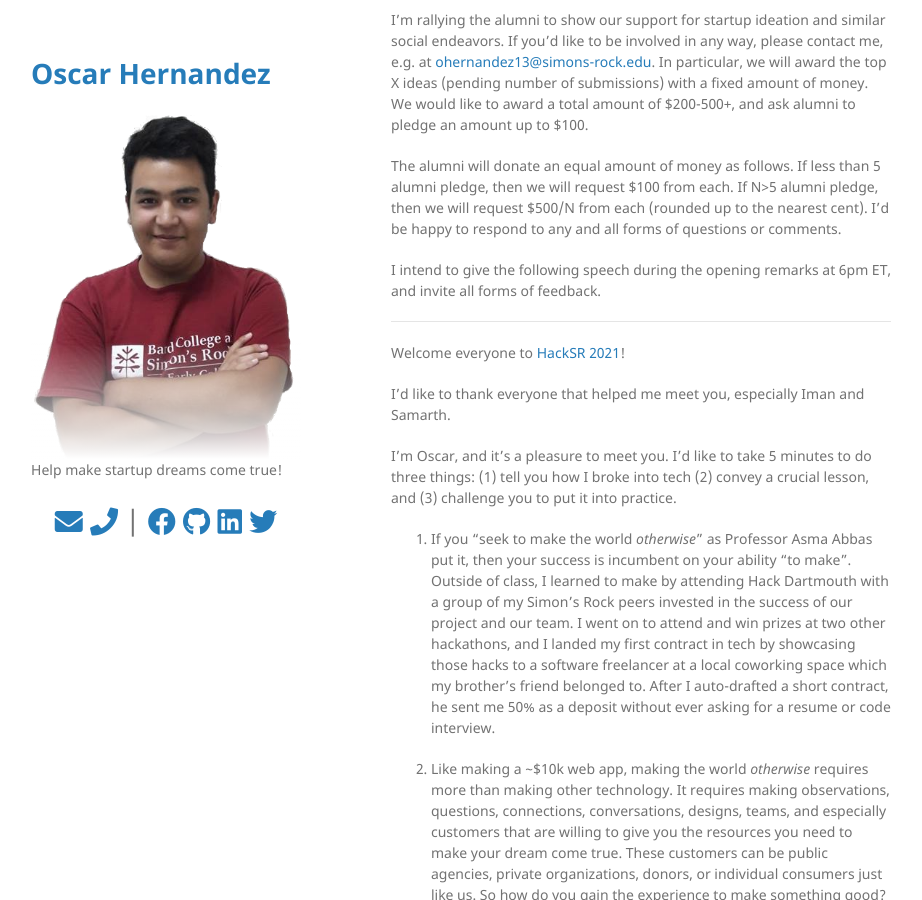
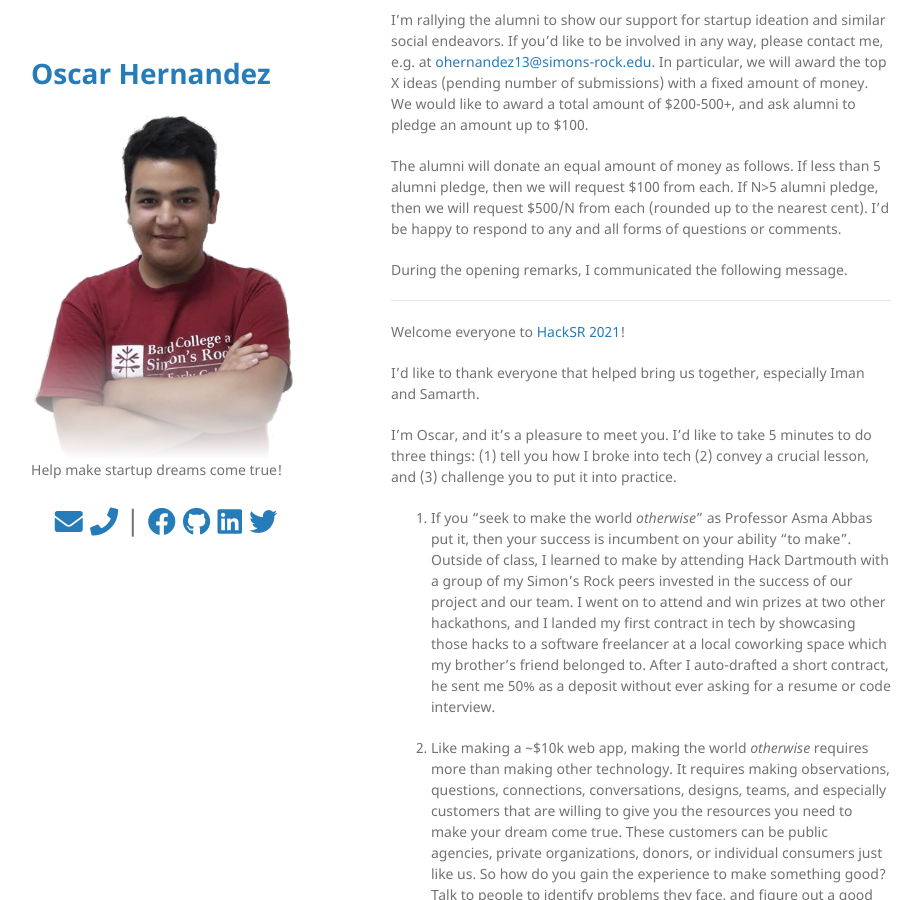
Before and after one commit to mathemonads/mathemonads.github.io, a Jekyll site: the page built from blog/hacksr.md, in a window 1280 px wide and 900 px high, scrolled down 382 px. Shown: the whole window, without its empty margins (179-1101 px from the left). Built offline with Jekyll 4.4.1, drawn with Linux system fonts in a browser that asks for light colours; nearby versions of some CDN libraries.

Commit message:
Update hacksr.md

```diff
--- a/blog/hacksr.md
+++ b/blog/hacksr.md
@@ -17,13 +17,13 @@ I'm rallying the alumni to show our support for startup ideation and similar soc
 
 The alumni will donate an equal amount of money as follows. If less than 5 alumni pledge, then we will request $100 from each. If N>5 alumni pledge, then we will request $500/N from each (rounded up to the nearest cent). I'd be happy to respond to any and all forms of questions or comments.
 
-I intend to give the following speech during the opening remarks at 6pm ET, and invite all forms of feedback.
+During the opening remarks, I communicated the following message.
 
 ---
 
 Welcome everyone to [HackSR 2021](https://sites.google.com/simons-rock.edu/hacksr "HackSR")!
 
-I'd like to thank everyone that helped me meet you, especially Iman and Samarth.
+I'd like to thank everyone that helped bring us together, especially Iman and Samarth.
 
 I'm Oscar, and it's a pleasure to meet you. I'd like to take 5 minutes to do three things: (1) tell you how I broke into tech (2) convey a crucial lesson, and (3) challenge you to put it into practice.
 
```
